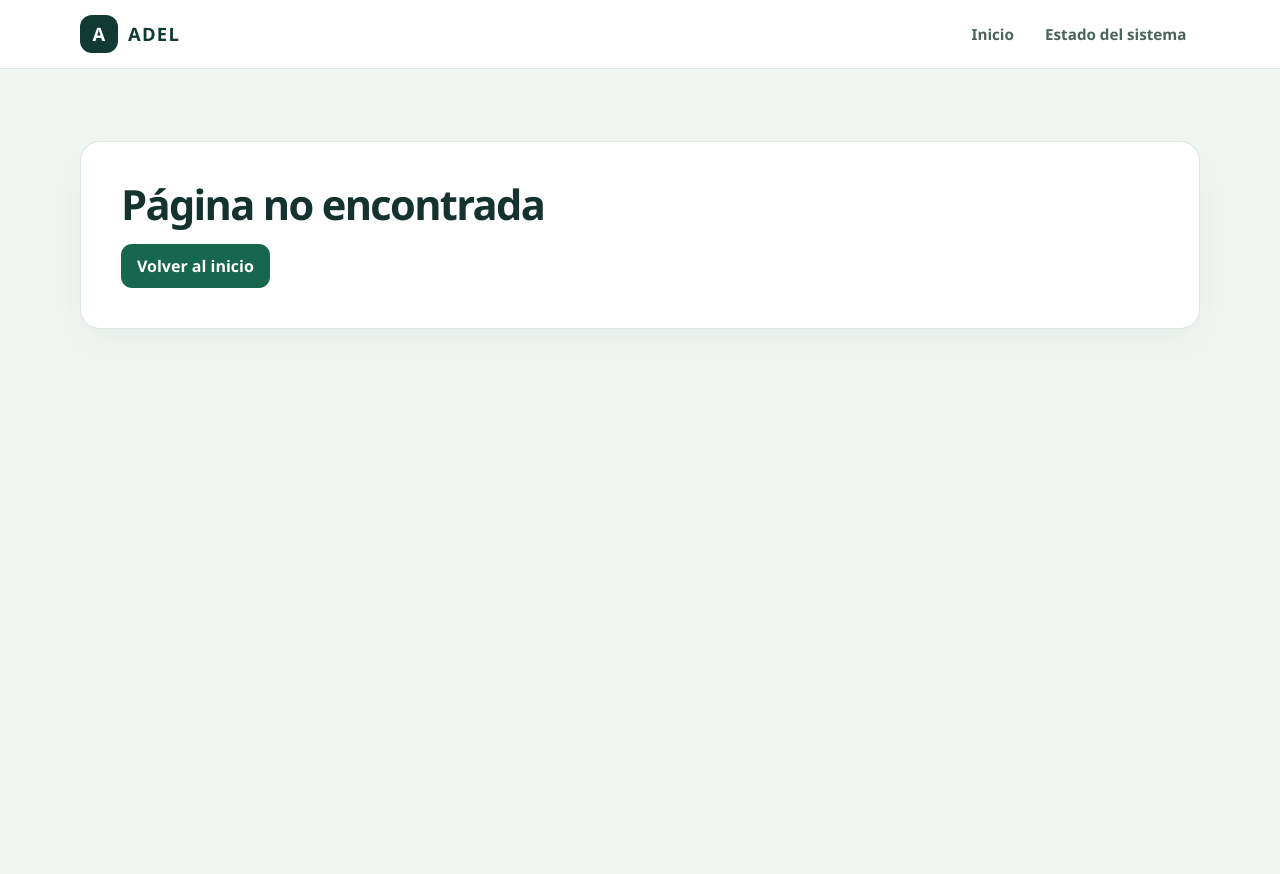
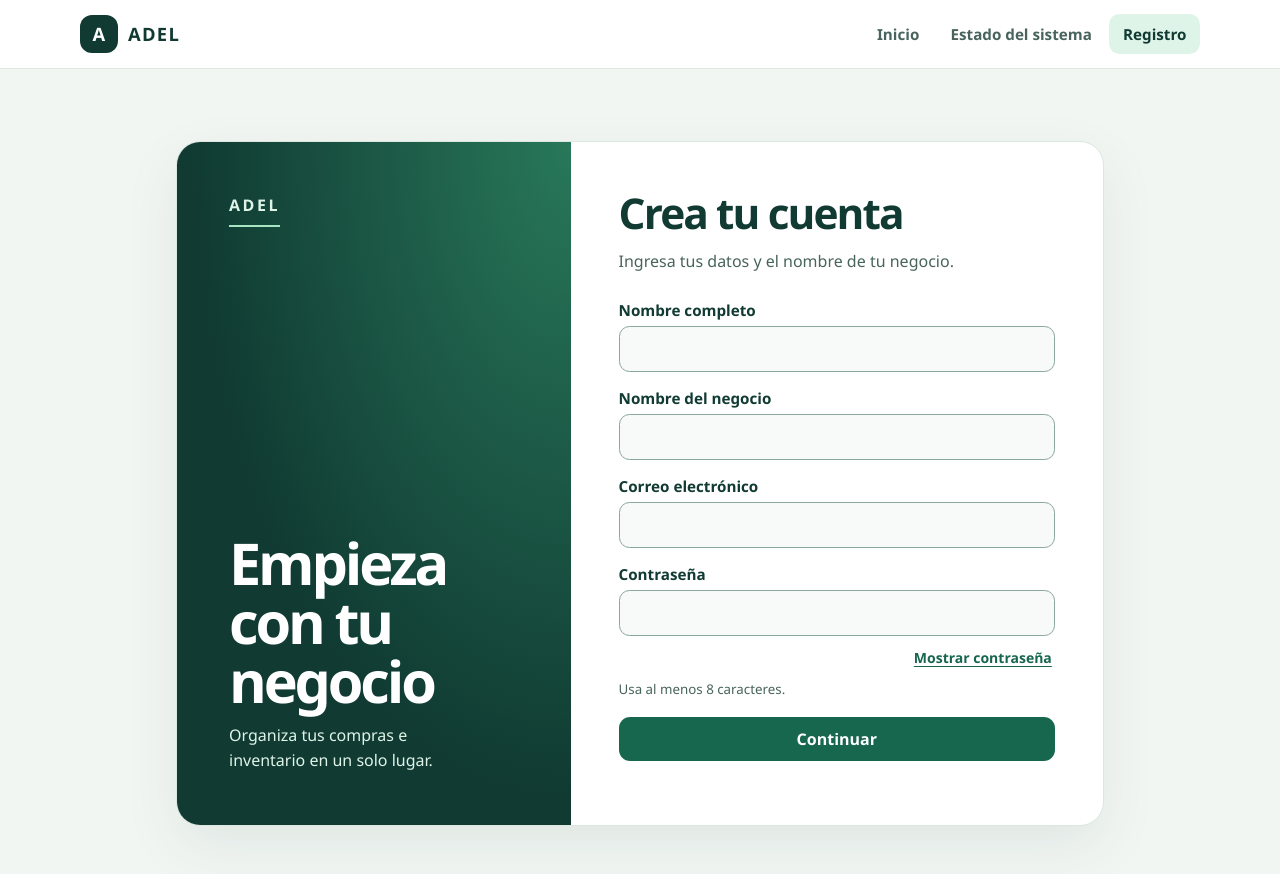
Before and after one commit to Lizethmercado/adel, a React (Vite) app in the folder frontend/: page /registro in a window 1280 px wide. Shown: the top 874 px of the page. Before the commit the page ends 800 px from the top, so only its background shows below. Built offline with nearby package versions, Linux system fonts and the light colour scheme.

Commit message:
feat: agregar formulario de registro de HU-01

```diff
--- a/frontend/src/App.jsx
+++ b/frontend/src/App.jsx
@@ -1,5 +1,6 @@
 import { Link, NavLink, Route, Routes } from 'react-router'
 import HealthPage from './pages/HealthPage.jsx'
+import RegisterPage from './pages/RegisterPage.jsx'
 
 function HomePage() {
   return (
@@ -32,6 +33,7 @@ export default function App() {
           <nav className="navigation" aria-label="Navegación principal">
             <NavLink to="/" end>Inicio</NavLink>
             <NavLink to="/estado">Estado del sistema</NavLink>
+            <NavLink to="/registro">Registro</NavLink>
           </nav>
         </div>
       </header>
@@ -48,6 +50,7 @@ export default function App() {
               </div>
             }
           />
+          <Route path="/registro" element={<RegisterPage />} />
           <Route
             path="*"
             element={
--- /dev/null
+++ b/frontend/src/pages/RegisterPage.css
@@ -0,0 +1,156 @@
+.register-page {
+  display: grid;
+  grid-template-columns: minmax(0, 0.85fr) minmax(0, 1.15fr);
+  width: min(100%, 58rem);
+  margin-inline: auto;
+  border: 1px solid var(--border);
+  border-radius: 1.5rem;
+  background: #fff;
+  box-shadow: 0 20px 56px #103a3214;
+}
+
+.register-intro {
+  display: flex;
+  flex-direction: column;
+  justify-content: space-between;
+  gap: 4rem;
+  padding: clamp(1.5rem, 5vw, 3.25rem);
+  border-radius: 1.45rem 0 0 1.45rem;
+  background:
+    radial-gradient(ellipse at 100% 0%, #28785a, transparent 68%),
+    var(--forest);
+  color: #fff;
+}
+
+.register-wordmark {
+  width: fit-content;
+  padding-bottom: 0.55rem;
+  border-bottom: 2px solid #a6e4c2;
+  color: var(--mint);
+  font-weight: 800;
+  letter-spacing: 0.16em;
+}
+
+.register-intro h2 {
+  max-width: 11ch;
+  margin: 0;
+  font-size: clamp(2rem, 5vw, 3.6rem);
+  line-height: 1.03;
+  letter-spacing: -0.055em;
+}
+
+.register-intro p,
+.register-panel > p {
+  margin: 0.8rem 0 0;
+  line-height: 1.55;
+}
+
+.register-intro p {
+  max-width: 28ch;
+  color: var(--mint);
+}
+
+.register-panel {
+  min-width: 0;
+  padding: clamp(1.5rem, 5vw, 3rem);
+}
+
+.register-panel h1 {
+  margin: 0;
+  color: var(--forest);
+  font-size: clamp(2rem, 4vw, 2.65rem);
+  line-height: 1.1;
+  letter-spacing: -0.045em;
+}
+
+.register-panel > p,
+.register-field small {
+  color: var(--muted);
+}
+
+.register-form {
+  display: grid;
+  gap: 1rem;
+  margin-top: 1.6rem;
+}
+
+.register-field {
+  display: grid;
+  gap: 0.4rem;
+}
+
+.register-field label {
+  color: var(--forest);
+  font-size: 0.95rem;
+  font-weight: 700;
+}
+
+.register-field input {
+  width: 100%;
+  min-width: 0;
+  min-height: 2.85rem;
+  padding: 0.65rem 0.8rem;
+  border: 1px solid #8ba69a;
+  border-radius: 0.65rem;
+  background: #f7faf8;
+  color: inherit;
+  font: inherit;
+}
+
+.register-field input:focus {
+  border-color: var(--green);
+  background: #fff;
+}
+
+.register-password {
+  display: grid;
+  gap: 0.35rem;
+}
+
+.register-password-toggle {
+  justify-self: end;
+  min-height: 2rem;
+  padding: 0 0.2rem;
+  border: 0;
+  background: transparent;
+  color: var(--green);
+  font: inherit;
+  font-size: 0.875rem;
+  font-weight: 700;
+  text-decoration: underline;
+  text-underline-offset: 0.18em;
+  cursor: pointer;
+}
+
+.register-submit {
+  width: 100%;
+  margin-top: 0.2rem;
+}
+
+.register-feedback {
+  margin: 0;
+  color: var(--forest);
+  font-size: 0.9rem;
+  line-height: 1.5;
+}
+
+.register-feedback:not(:empty) {
+  padding: 0.75rem;
+  border-radius: 0.65rem;
+  background: var(--mint);
+}
+
+@media (max-width: 700px) {
+  .register-page {
+    grid-template-columns: 1fr;
+  }
+
+  .register-intro {
+    gap: 1.25rem;
+    border-radius: 1.45rem 1.45rem 0 0;
+  }
+
+  .register-intro h2 {
+    max-width: none;
+  }
+}
--- /dev/null
+++ b/frontend/src/pages/RegisterPage.jsx
@@ -0,0 +1,103 @@
+import { useRef, useState } from 'react';
+import './RegisterPage.css';
+
+export default function RegisterPage() {
+  const [showPassword, setShowPassword] = useState(false);
+  const [feedback, setFeedback] = useState('');
+  const passwordInput = useRef(null);
+
+  function handleSubmit(event) {
+    event.preventDefault();
+    setFeedback('Datos validados. El envío se habilitará cuando se conecte el registro.');
+  }
+
+  function togglePassword() {
+    setShowPassword((visible) => !visible);
+    passwordInput.current?.focus();
+  }
+
+  return (
+    <section className="register-page" aria-labelledby="register-title">
+      <aside className="register-intro" aria-labelledby="register-intro-title">
+        <span className="register-wordmark">ADEL</span>
+        <div>
+          <h2 id="register-intro-title">Empieza con tu negocio</h2>
+          <p>Organiza tus compras e inventario en un solo lugar.</p>
+        </div>
+      </aside>
+
+      <div className="register-panel">
+        <h1 id="register-title">Crea tu cuenta</h1>
+        <p>Ingresa tus datos y el nombre de tu negocio.</p>
+
+        <form className="register-form" onSubmit={handleSubmit} onInput={() => setFeedback('')}>
+          <div className="register-field">
+            <label htmlFor="register-name">Nombre completo</label>
+            <input
+              id="register-name"
+              name="nombreCompleto"
+              autoComplete="name"
+              pattern={'.*\\S.*'}
+              title="Escribe tu nombre completo."
+              required
+            />
+          </div>
+
+          <div className="register-field">
+            <label htmlFor="register-business">Nombre del negocio</label>
+            <input
+              id="register-business"
+              name="nombreNegocio"
+              autoComplete="organization"
+              pattern={'.*\\S.*'}
+              title="Escribe el nombre de tu negocio."
+              required
+            />
+          </div>
+
+          <div className="register-field">
+            <label htmlFor="register-email">Correo electrónico</label>
+            <input
+              id="register-email"
+              name="correo"
+              type="email"
+              autoComplete="email"
+              required
+            />
+          </div>
+
+          <div className="register-field">
+            <label htmlFor="register-password">Contraseña</label>
+            <div className="register-password">
+              <input
+                ref={passwordInput}
+                id="register-password"
+                name="contrasena"
+                type={showPassword ? 'text' : 'password'}
+                autoComplete="new-password"
+                minLength={8}
+                aria-describedby="register-password-hint"
+                required
+              />
+              <button
+                type="button"
+                className="register-password-toggle"
+                aria-controls="register-password"
+                onClick={togglePassword}
+              >
+                {showPassword ? 'Ocultar contraseña' : 'Mostrar contraseña'}
+              </button>
+            </div>
+            <small id="register-password-hint">Usa al menos 8 caracteres.</small>
+          </div>
+
+          <button className="action register-submit" type="submit">
+            Continuar
+          </button>
+
+          <p className="register-feedback" role="status">{feedback}</p>
+        </form>
+      </div>
+    </section>
+  );
+}
```
